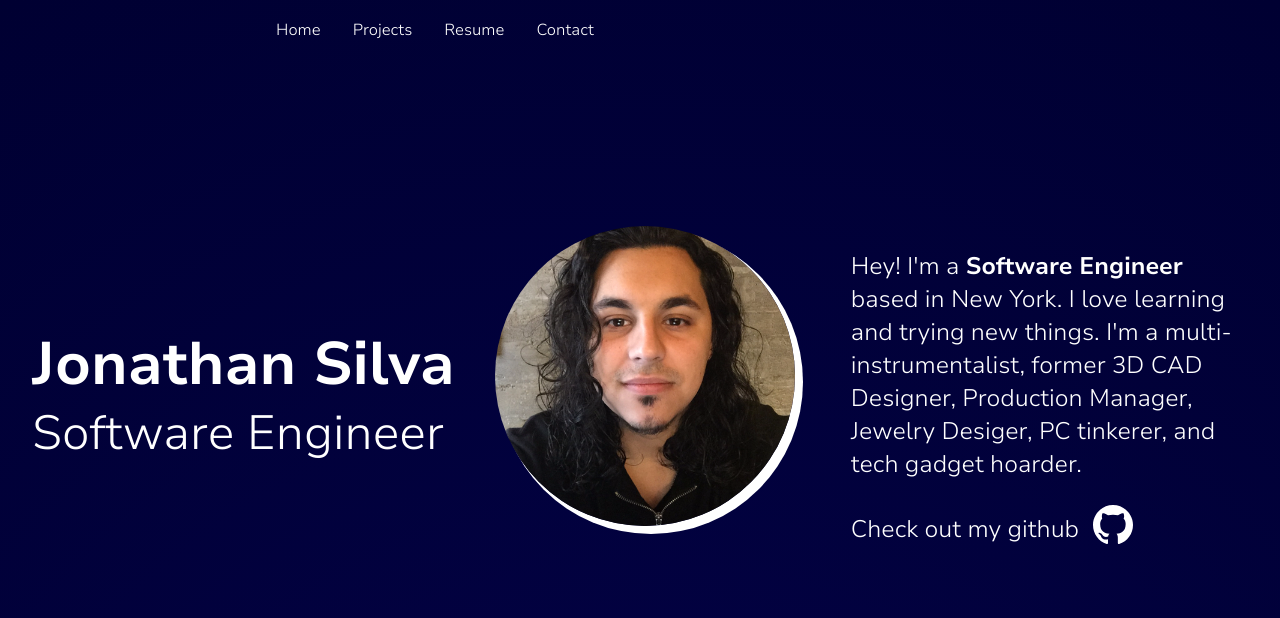
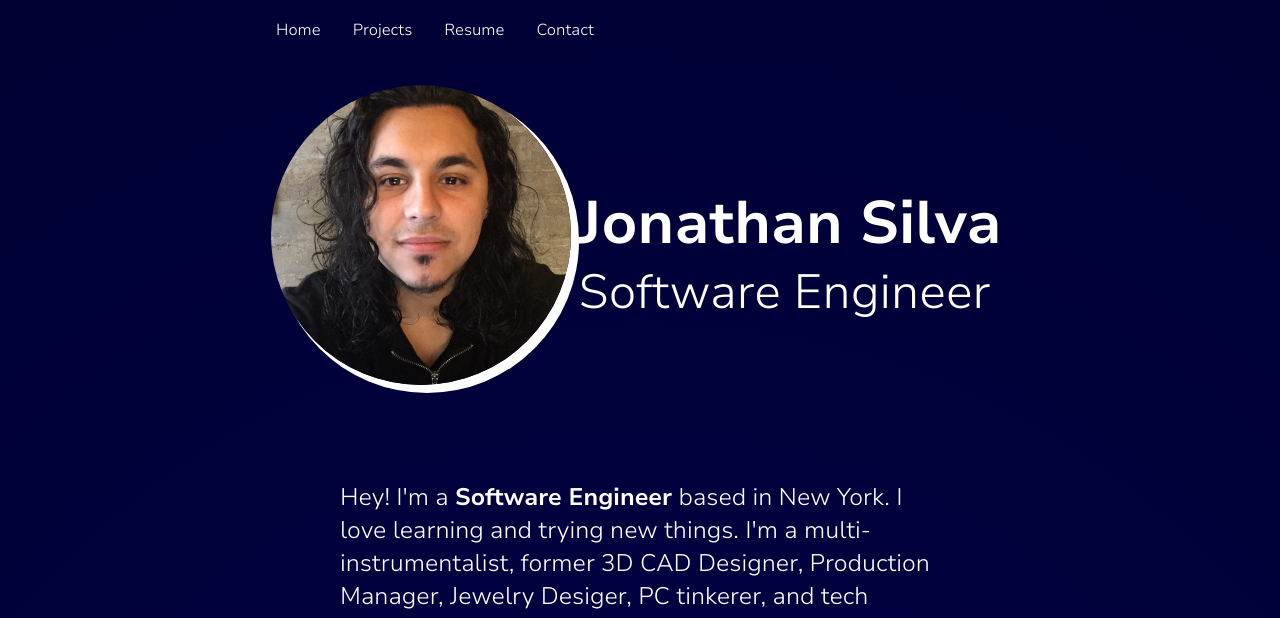
Before and after one commit to jon-slva/se-portfolio, a React (Create React App) app: page / in a window 1280 px wide. Shown: the top 618 px of the page. Built offline with nearby package versions, Linux system fonts and the light colour scheme.

Commit message:
Update project and homepage styles

```diff
--- a/src/components/Project/Project.scss
+++ b/src/components/Project/Project.scss
@@ -3,7 +3,7 @@
 
 
 .project {
-    width: 46%;
+    max-width: 800px;
 
     &__title {
         @include h2-tablet__desk;
--- a/src/components/Projects/Projects.scss
+++ b/src/components/Projects/Projects.scss
@@ -11,13 +11,14 @@
 
     &-container {
         // padding: 0 16px;
-        display: flex;
-        justify-content: center;
-        // gap: 100px;
+        // display: flex;
+        // justify-content: center;
         margin-bottom: 60px;
 
         @include tablet {
-            // gap: 80px;
+            display: flex;
+            justify-content: center;
+            gap: 40px;
         }
 
         @include desktop {
--- a/src/pages/Homepage/Homepage.jsx
+++ b/src/pages/Homepage/Homepage.jsx
@@ -15,6 +15,7 @@ const Homepage = () => {
         <>
             <section className="hero" >
                 <div className="hero__container">
+                    <div className="hero__mobile-container">
                         <div className='hero__desktop-title-wrap'>
                             <h1 className="hero__title">Jonathan&nbsp;Silva</h1>
                             <h2 className="hero__subtitle">Software Engineer</h2>
@@ -22,6 +23,7 @@ const Homepage = () => {
                         </div>
 
                         <img className="hero__headshot" src={headshot1} alt="" />
+                    </div>
 
                     <div className="hero__container-text">
                         <div className='hero__tablet-title-wrap'>
--- a/src/pages/Homepage/Homepage.scss
+++ b/src/pages/Homepage/Homepage.scss
@@ -4,11 +4,15 @@ main {
     padding: 0 16px 60px 16px;
 
     @include tablet {
-        padding: 0 60px 60px 60px;
+        padding: 0 40px 60px 40px;
     }
 
     @include desktop {
-        padding: 0 200px 60px 200px;
+        padding: 0 100px 60px 100px;
+    }
+
+    @include desktop-large {
+        padding: 0 100px 60px 100px;
     }
 }
 
@@ -33,16 +37,20 @@ main {
 
     &__container {
         display: flex;
-        align-items: flex-start;
+        align-items: center;
         justify-content: center;
-        padding-top: 100px;
+        flex-direction: column;
+        // padding-top: 100px;
         // gap: 4px;
         width: 100%;
 
         @include tablet {
+            display: flex;
             align-items: center;
             justify-content: center;
+            padding-top: 100px;
             gap: 48px;
+            width: 100%;
         }
 
         @include desktop {
@@ -52,8 +60,19 @@ main {
         }
     }
 
+    &__mobile-container {
+        display: flex;
+        align-items: center;
+        flex-direction: row-reverse;
+    }
+
     // Hero Text Visibility
     &__tablet-title-wrap {
+        display: none;
+
+        @include tablet {
+            display: unset;
+        }
 
         @include desktop {
             display: none;
@@ -61,7 +80,11 @@ main {
     }
 
     &__desktop-title-wrap {
-        display: none;
+        display: unset;
+
+        @include tablet {
+            display: none;
+        }
 
         @include desktop {
             display: unset;
@@ -117,6 +140,7 @@ main {
     }
 
     &__bio {
+        width: 100%;
         font-size: 14px;
         line-height: 22px;
         @include font-light;
@@ -187,10 +211,12 @@ main {
     &__headshot {
         border-radius: 50%;
         height: 120px;
+        min-width: 120px;
         box-shadow: 6px 6px 0 2px white;
 
         @include tablet {
             height: 200px;
+            min-width: 200px;
             margin-bottom: 48px;
         }
 
```
Lines whose indentation alone changed are shown as unchanged.
